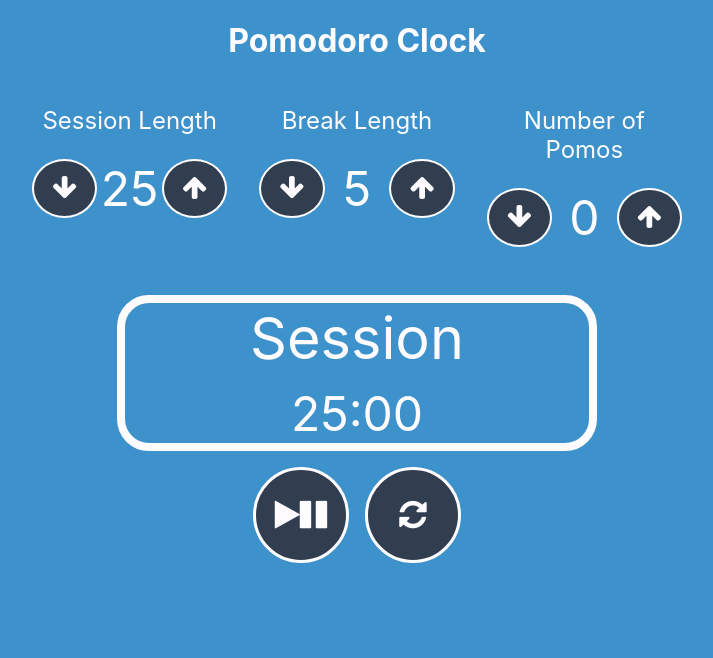
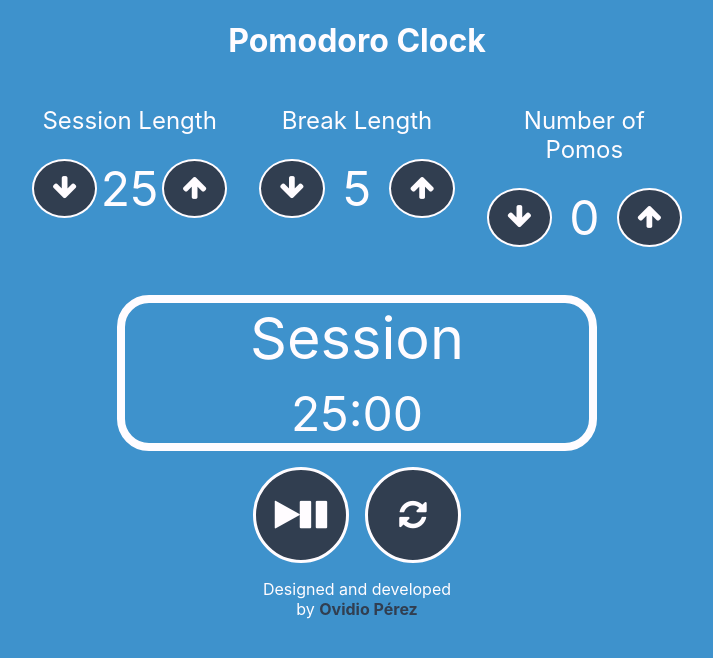
Before and after one commit to ovirex/pomodoro-fcc, a React (Create React App) app: page / in a window 1280 px wide. Shown: the top 658 px of the page, without its empty margins (283-996 px from the left). Built offline with nearby package versions, Linux system fonts and the light colour scheme.

Commit message:
Add signature

```diff
--- a/src/App.css
+++ b/src/App.css
@@ -12,6 +12,14 @@ button {
 }
 button:hover {
   transform: scale(0.9);
+}
+
+.author a {
+  color: #313E50;
+  text-decoration: none;
+}
+.author a:hover {
+  text-decoration: underline;
 }
 
 .timer-loader {
--- a/src/App.js
+++ b/src/App.js
@@ -266,6 +266,15 @@ class PomodoroClock extends Component {
                     reset={this.resetPomoValues}
                 />
                 <PomoAudio ref={this.beepAudio} play={this.playAudio} />
+                <div className="author">
+                    <p>
+                        Designed and developed <br />
+                        by{" "}
+                        <a href="https://ovidio.welikeperas.com/">
+                            <strong>Ovidio Pérez</strong>
+                        </a>
+                    </p>
+                </div>
             </div>
         );
     }
--- a/src/App.scss
+++ b/src/App.scss
@@ -13,6 +13,17 @@ button {
 
     &:hover {
         transform: scale(0.9);
+    }
+}
+
+.author {
+    a {
+        color: #313E50;
+        text-decoration: none;
+
+        &:hover {
+            text-decoration: underline;
+        }
     }
 }
 
```
Also changed, not shown: 1 other file (tests, documents, lock files or other folders).
